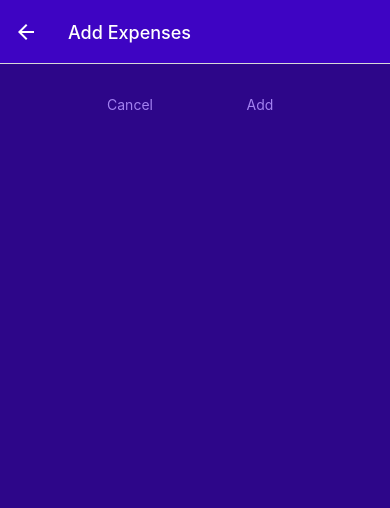
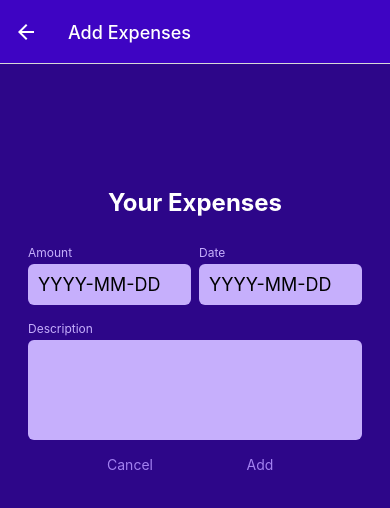
Before and after one commit to Pranavsudha/ExpenseTrackerApp, a React Native app: screen /ManageExpenses in a window 390 px wide. Shown: the top 508 px of the page. Built offline with nearby package versions, Linux system fonts and the light colour scheme.

Commit message:
handling user form

```diff
--- /dev/null
+++ b/app/src/components/MangeExpense/ExpenseForm.tsx
@@ -0,0 +1,109 @@
+import {View,StyleSheet,Text} from "react-native"
+import Input from "./Input"
+import { useState } from "react"
+import Button from "../../ui/Button"
+
+
+
+
+
+function ExpenseForm({onCancel,onSubmit,submitButtonLabel}){
+    const [inputValue,setInputValues] = useState({
+        amount:'',
+        date:'',
+        description:''
+    })
+function inputChangeHandler(inputIdentifier,enteredValue){
+setInputValues((curInputValues)=>{
+    return {
+        ...curInputValues,
+        [inputIdentifier]: enteredValue //dynamically accessed property
+    }
+})
+}
+
+function submitHandler(){
+
+}
+
+    return <View style={styles.form}>
+  <Text style={styles.expenseTitle}>Your Expenses</Text>
+        <View style={styles.inputRow}>
+        <Input
+        style={styles.rowInput}
+         label={"Amount"} textInputConfig={{
+        keyboardType:'decimal-pad',
+        onChangeText:inputChangeHandler.bind(this,'amount'),
+        placeholder :'YYYY-MM-DD',
+        maxLength:10,
+        value:inputValue?.amount
+    }}/>
+    <Input
+        style={styles.rowInput}
+        label={"Date"} textInputConfig={{
+        keyboardType:'decimal-pad',
+        onChangeText:inputChangeHandler.bind(this,'date'),
+        value:inputValue?.date,
+        placeholder :'YYYY-MM-DD',
+        maxLength:10
+    }}/>
+
+        </View>
+        <Input label={"Description"}
+        textInputConfig={{
+        onChangeText:inputChangeHandler.bind(this,'description'),
+        value:inputValue?.description,
+        multiline:true, //prop to add number of line uses can type,
+    // autoCapitalize:'sentences',
+    // autoCorrect:false // default is true
+
+    }}/>
+     <View style={styles.buttons}>
+        <Button style={styles.button} mode='flat' onPress={onCancel}>
+          Cancel
+        </Button>
+        <Button
+          style={styles.button}
+          mode='flat'
+          onPress={submitHandler}
+        >
+          {submitButtonLabel.toString()}
+        </Button>
+      </View>
+    </View>
+}
+
+export default ExpenseForm
+
+const styles = StyleSheet.create({
+    form:{
+marginTop:80
+    },
+inputRow:{
+    flexDirection:"row",
+    justifyContent:"space-between"
+},
+rowInput:{
+    flex:1
+},
+expenseTitle:{
+textAlign:"center",
+fontSize:24,
+fontWeight:"bold",
+color:"white",
+marginVertical:20
+},
+buttons: {
+    flexDirection: 'row',
+    justifyContent: 'center',
+    alignItems: 'center',
+  },
+  button: {
+    minWidth: 120,
+    marginHorizontal: 5,
+  },
+})
+
+function setInputValue() {
+    throw new Error("Function not implemented.")
+}
--- /dev/null
+++ b/app/src/components/MangeExpense/Input.tsx
@@ -0,0 +1,57 @@
+import { StyleSheet, Text, TextInput, View } from 'react-native'
+import React from 'react'
+import { GlobalStyles } from '../../../../constants/styles'
+
+function Input({label,style,textInputConfig}){
+
+    let inputStyles=[styles.input];
+
+    //Check if both are truthy
+    if(textInputConfig && textInputConfig.multiline){
+      inputStyles.push(styles.inputMultiLine)
+    }
+
+  return (
+    <View style={[styles.inputContainer,style]}>
+      <Text style={styles.label}>{label}</Text>
+      <TextInput
+      style={inputStyles}
+      {...textInputConfig}
+      />
+    </View>
+  )
+}
+
+//Take a generic prop like textInputConfig and spread it in textinput, and we then expect textInputConfig
+// will be an object and property names used in that object should match the prop names supported by textInput
+// and the values for these properties then are simply accepted by propswe can set on textInput. This allows
+// us to basically merge all the configuration we wanna apply to the textInput into one object. And in our
+//custom component we spread all props onto the textInput
+
+
+
+export default Input
+
+const styles = StyleSheet.create({
+    inputContainer:{
+    marginHorizontal:4,
+    marginVertical:8,
+
+    },
+    label:{
+     fontSize:12,
+     color:GlobalStyles.colors.primary100,
+     marginBottom:4
+
+    },
+    input:{
+    backgroundColor:GlobalStyles.colors.primary100,
+    padding:10,
+    borderRadius:6,
+    fontSize:18
+    },
+    inputMultiLine:{
+     minHeight:100,
+     textAlignVertical:"top"
+    }
+})
--- a/app/src/screens/ManageExpenses.tsx
+++ b/app/src/screens/ManageExpenses.tsx
@@ -5,6 +5,7 @@ import { GlobalStyles } from '../../../constants/styles';
 import Button from '../ui/Button';
 import { ExpensesContext } from '../../store/expenses-context';
 import IconButton from '../ui/Iconbutton';
+import ExpenseForm from '../components/MangeExpense/ExpenseForm';
 
 function ManageExpenses({ route }) {
   const expensesContext = useContext(ExpensesContext);
@@ -46,18 +47,8 @@ function ManageExpenses({ route }) {
 
   return (
     <View style={styles.container}>
-      <View style={styles.buttons}>
-        <Button style={styles.button} mode='flat' onPress={cancelHandler}>
-          Cancel
-        </Button>
-        <Button
-          style={styles.button}
-          mode='flat'
-          onPress={confirmHandler}
-        >
-          {isEditing ? 'Update' : 'Add'}
-        </Button>
-      </View>
+      <ExpenseForm submitButtonLabel={isEditing ? 'Update' : 'Add'} onCancel={cancelHandler}/>
+
       {isEditing && (
         <View style={styles.deleteContainer}>
           <IconButton
```
